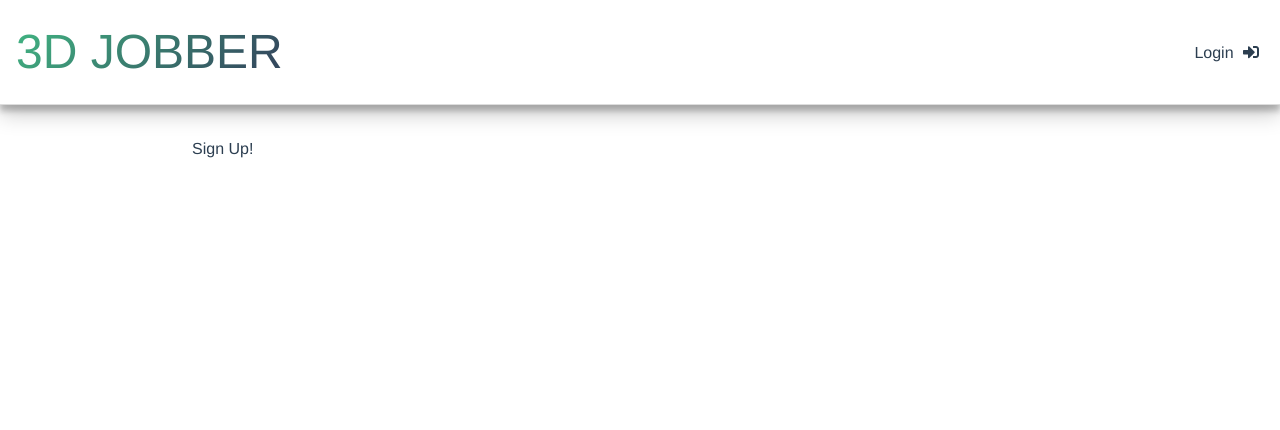
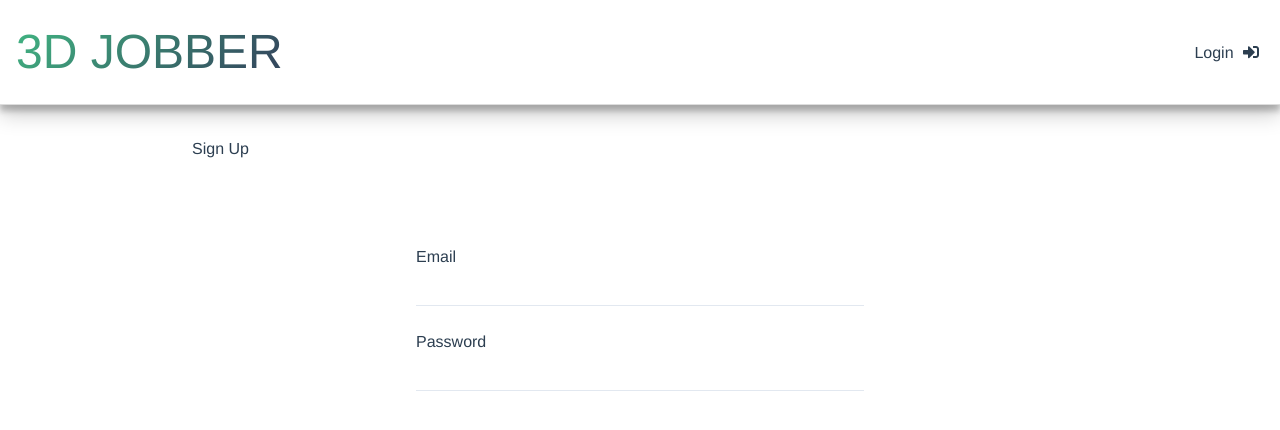
Before and after one commit to krames12/3d-print-jobs, a Vue app: page /sign-up in a window 1280 px wide. Shown: the top 430 px of the page. Built offline with nearby package versions, Linux system fonts and the light colour scheme; no server answers.

Commit message:
login and sign up works, need to re-work app for jobs to be listed under user, and figure out redirects

```diff
--- a/src/components/Auth/Login.vue
+++ b/src/components/Auth/Login.vue
@@ -1,9 +1,55 @@
 <template>
-  <div><h1>Login</h1></div>
+  <div class="login-container">
+    <h1>Login</h1>
+
+    <form
+    class="py-5 mx-auto my-10 w-1/2"
+    name="loginForm"
+    @submit.prevent="loginUser(loginForm)"
+  >
+    <fieldset class="my-5">
+      <label for="email" class="leading-loose block">Email</label>
+      <input
+        type="email"
+        class="border-b border-grey-darkest p-1 w-full"
+        name="email"
+        required
+        v-model="loginForm.email"
+      >
+    </fieldset>
+    <fieldset class="my-5">
+      <label for="password" class="leading-loose block">Password</label>
+      <input
+        type="password"
+        class="border-b border-grey-darkest p-1 w-full"
+        name="password"
+        required
+        v-model="loginForm.password"
+      >
+    </fieldset>
+    <button
+      type="submit"
+      class="bg-teal hover:bg-teal-dark text-white font-bold py-2 px-4 rounded"
+    >Login</button>
+  </form>
+  </div>
 </template>
 
 <script>
+import { mapActions } from 'vuex'
+
 export default {
   name: 'Login',
+  data() {
+    return {
+      loginForm: {
+        email: '',
+        password: '',
+      },
+    }
+  },
+  methods: mapActions([
+    'loginUser'
+  ])
 }
 </script>
--- a/src/components/Auth/SignUp.vue
+++ b/src/components/Auth/SignUp.vue
@@ -1,11 +1,55 @@
 <template>
-  <div>
-    <h1>Sign Up!</h1>
+  <div class="login-container">
+    <h1>Sign Up</h1>
+
+    <form
+    class="py-5 mx-auto my-10 w-1/2"
+    name="loginForm"
+    @submit.prevent="createNewUser(signUpForm)"
+  >
+    <fieldset class="my-5">
+      <label for="email" class="leading-loose block">Email</label>
+      <input
+        type="email"
+        class="border-b border-grey-darkest p-1 w-full"
+        name="email"
+        required
+        v-model="signUpForm.email"
+      >
+    </fieldset>
+    <fieldset class="my-5">
+      <label for="password" class="leading-loose block">Password</label>
+      <input
+        type="password"
+        class="border-b border-grey-darkest p-1 w-full"
+        name="password"
+        required
+        v-model="signUpForm.password"
+      >
+    </fieldset>
+    <button
+      type="submit"
+      class="bg-teal hover:bg-teal-dark text-white font-bold py-2 px-4 rounded"
+    >Sign Up</button>
+  </form>
   </div>
 </template>
 
 <script>
+import { mapActions } from 'vuex'
+
 export default {
   name: 'SignUp',
+  data() {
+    return {
+      signUpForm: {
+        email: '',
+        password: '',
+      },
+    }
+  },
+  methods: mapActions([
+    'createNewUser'
+  ])
 }
 </script>
--- a/src/components/NewJobForm.vue
+++ b/src/components/NewJobForm.vue
@@ -34,7 +34,7 @@
     </fieldset>
     <button
       type="submit"
-      class="bg-blue hover:bg-blue-dark text-white font-bold py-2 px-4 rounded"
+      class="bg-teal hover:bg-teal-dark text-white font-bold py-2 px-4 rounded"
     >Add New Job</button>
   </form>
 </template>
--- a/src/store/index.js
+++ b/src/store/index.js
@@ -13,10 +13,7 @@ export default new Vuex.Store({
     jobs: []
   },
   mutations: {
-    setUser(state, user) {
-      state.user = user;
-    },
-
+    // Job related mutations
     setJobs(state, jobs) {
       state.jobs = jobs;
     },
@@ -72,10 +69,16 @@ export default new Vuex.Store({
         .child(jobKey)
         .remove()
         .catch(error => console.error(`Firebase Error: ${error}`));
+    },
+
+    // Auth related mutations
+    setUser(state, user) {
+      state.user = user;
     }
   },
 
   actions: {
+    // Job related actions
     fetchJobs({ commit }) {
       jobsRef.on("value", snapshot => {
         commit("setJobs", snapshot.val());
@@ -100,6 +103,25 @@ export default new Vuex.Store({
 
     incrementQtyCompleted({ commit }, jobKey) {
       commit("incrementQtyCompleted", jobKey);
+    },
+
+    // Auth related actions
+    createNewUser({ commit }, { email, password }) {
+      firebase.auth
+        .createUserWithEmailAndPassword(email, password)
+        .then(user => console.log(`User: ${user}`))
+        .catch(error => console.error(`Firebase Error: ${error}`));
+    },
+
+    loginUser({ commit }, { email, password }) {
+      firebase.auth
+        .signInWithEmailAndPassword(email, password)
+        .then(user => commit("setUser", user))
+        .catch(error => console.error(`Firebase Error: ${error}`));
+    },
+
+    logoutUser({ commit }) {
+      //
     }
   }
 });
```
